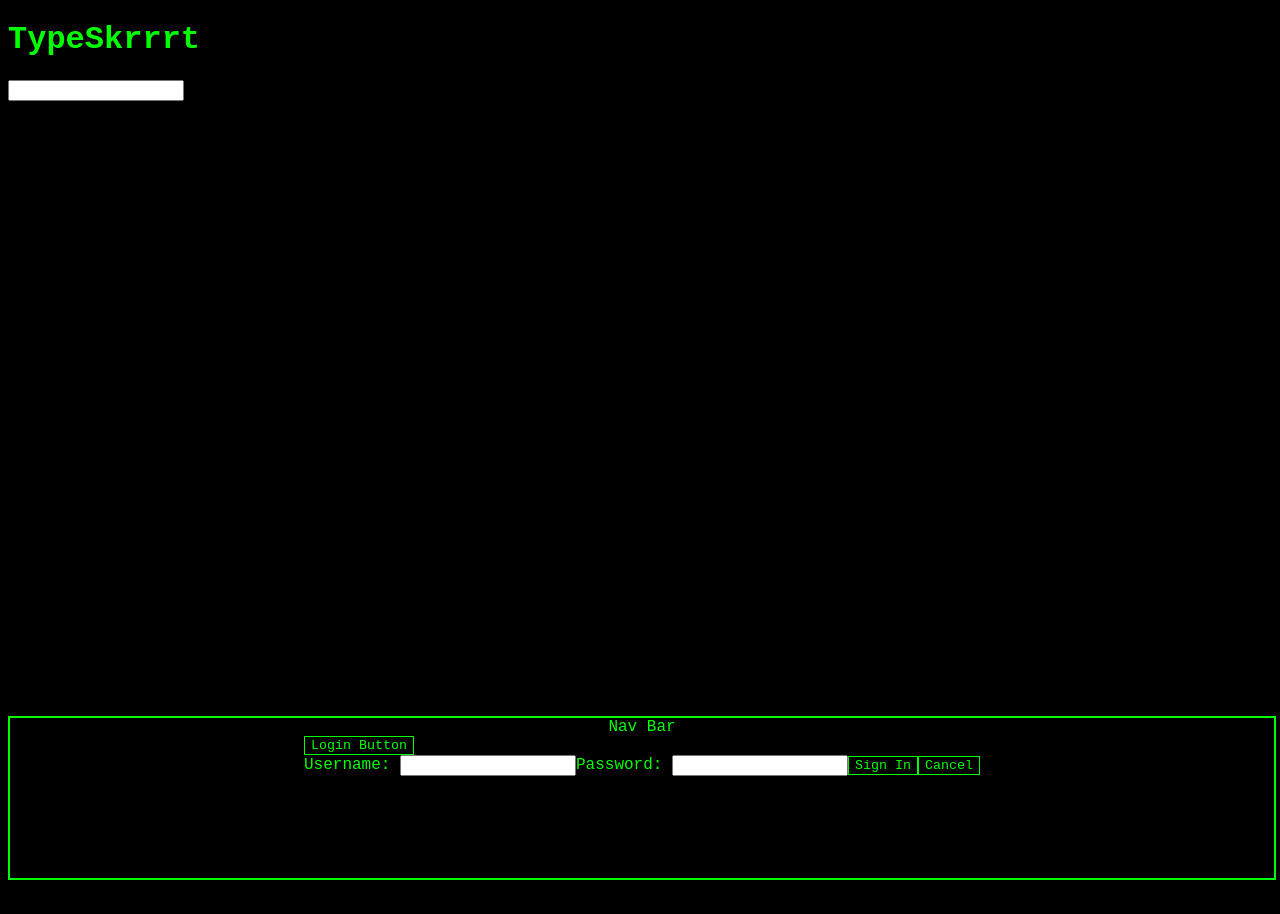
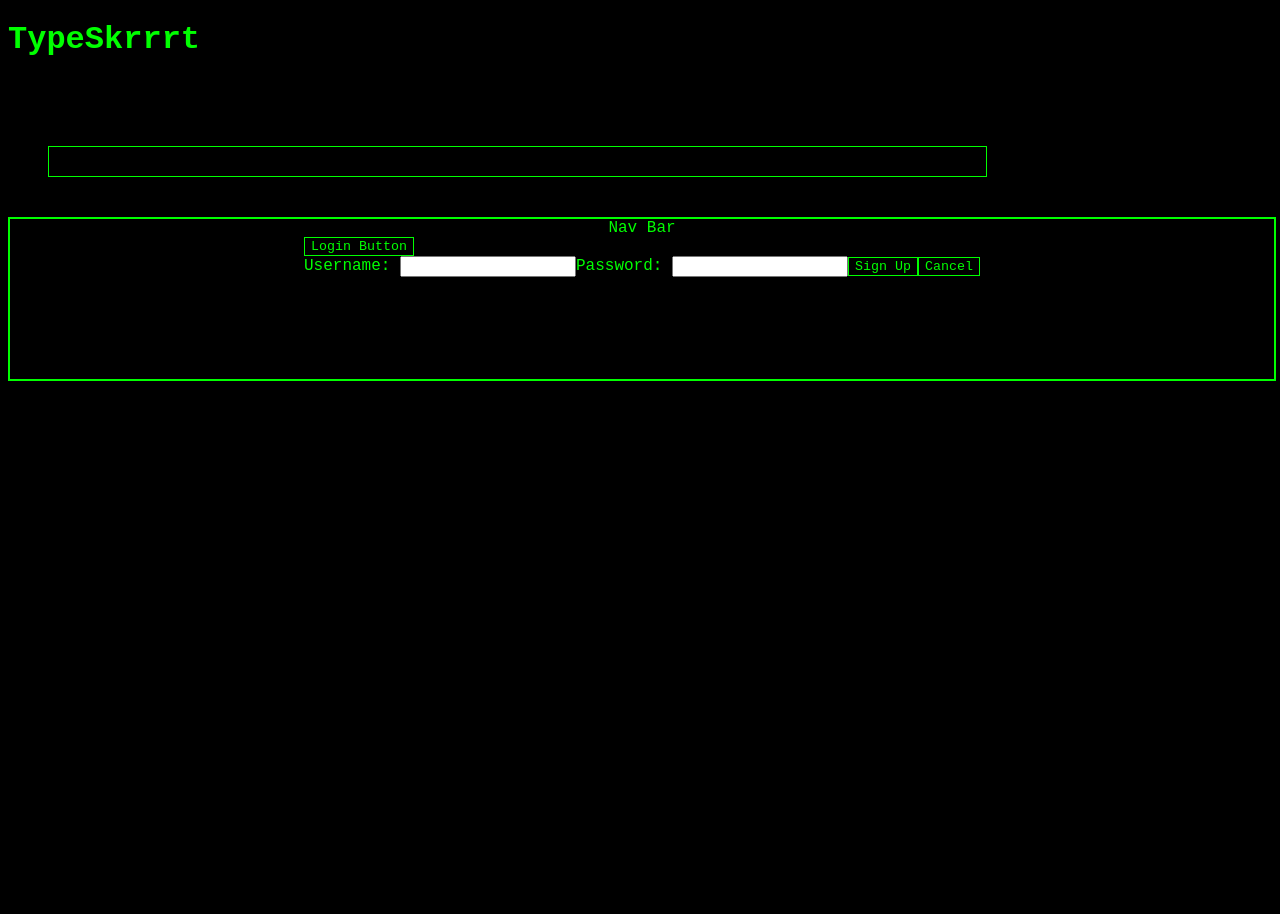
Before and after one commit to wunder-octopuss-photogenicus/scratch, a React app: page / in a window 1280 px wide. Both pictures are taken after a click on the button "Login Button". Before the commit the page ends 888 px from the top, so only its background shows below. Built offline with nearby package versions, Linux system fonts and the light colour scheme; no server answers; a web font is replaced by a local one.

Commit message:
still working on tracking the target string and calculating stats

```diff
--- a/client/components/Keyboard.jsx
+++ b/client/components/Keyboard.jsx
@@ -1,9 +1,40 @@
-import React from 'react';
+import React, { useEffect, useState } from 'react';
 
-const Keyboard = ({targetString}) => (
-  <div id="keyboard">
-    <input type="text" />
-  </div>
-)
+// look at the value of the input feild
+// check length - 1 of input feild against target string unless length is 0
+
+
+const buffer = [];
+
+const Keyboard = ({target, correctIndex, indexSetter}) => {
+  const [inputValue, setInputValue] = useState('');
+  // let timerStart
+
+
+  useEffect(() => {
+    if (inputValue.length !== 0) {
+      if (inputValue.length < correctIndex) indexSetter(inputValue.length);
+      if (target[correctIndex] === inputValue[correctIndex]) {
+        console.log("correct");
+        indexSetter(correctIndex+1);
+      } else console.log("wrong");
+    }
+  }, [inputValue])
+
+  return (
+    <div id="keyboard">
+      <input id='text-input'
+        type="text"
+        onKeyDown={(e) => {
+          console.log(e.key)
+          if (e.key !== 'Shift' || e.key !== 'Backspace') buffer.push(e.key)
+          //if (e.key === 8) buffer.pop();
+          console.log(buffer);
+          setInputValue(e.target.value)
+        }}
+      />
+    </div>
+  )
+}
 
 export default Keyboard;
--- a/client/components/LoginModal.jsx
+++ b/client/components/LoginModal.jsx
@@ -10,14 +10,14 @@ const handleClick = (e) => {
 
     const createUser = async () => {
       try {
-        const res = fetch('/signup', {
-          method: POST,
+        const res = await fetch('/api/signup', {
+          method: 'POST',
           body: JSON.stringify(user),
           headers: {
             'Content-Type': 'application/json'
           }
         })
-        const data = res.json();
+        const data = await res.json();
         console.log(data);
       } catch (err) {
         console.log(err)
@@ -38,7 +38,7 @@ const LoginModal = () => (
 
       <button id="sign-in-btn"
         onClick={(e) => {handleClick(e)}}>
-        Sign In
+        Sign Up
       </button>
       <button
         id="cancel-sign-in-btn"
--- a/client/containers/MainContainer.jsx
+++ b/client/containers/MainContainer.jsx
@@ -3,26 +3,52 @@ import TextDisplay from './TextDisplay.jsx';
 import Keyboard from '../components/Keyboard.jsx';
 
 const MainContainer = () => {
-  const [targetString, targetStringSetter] = useState('');
+  const [target, targetSetter] = useState('');
+  // targetString = array of string characters in html span elements
+  const [targetString, targetStringSetter] = useState([]);
+  const [lastCorrectInputIndex, indexSetter] = useState(0);
 
   useEffect(() => {
-    const fetchString = async () => {
-      try {
-        const res = await fetch('api/newgame');
-        const data = await res.json();
-        targetStringSetter(data);
-      } catch (err) {
-        console.log(err);
-      }
-    }
-    fetchString();
-  }, []);
+    fetchTargetString(targetSetter);
+  }, []); // TODO: track when they've typed successfully
+
+
+  useEffect(() => {
+    stringSpan(target, targetStringSetter);
+  }, [target])
+
   return (
   <section id="main-container">
     <TextDisplay targetString={targetString}/>
-    <Keyboard targetString={targetString}/>
+    <Keyboard
+      target={target}
+      correctIndex={lastCorrectInputIndex}
+      indexSetter={indexSetter}
+    />
   </section>
   )
 }
 
+
+function stringSpan (target, targetStringSetter) {
+  // create an array to store each character from the target string as an individual span element
+  let stringSpan = []
+  // separate each string character into its own span element, and store in stringSpan
+  target.split('').forEach((char, i)=> {
+    stringSpan.push(<span key={i}>{char}</span>);
+  });
+  // update the state for the targetString
+  targetStringSetter(stringSpan);
+}
+
+async function fetchTargetString(targetSetter) {
+  try {
+    const res = await fetch('api/newgame');
+    const data = await res.json();
+    targetSetter(data);
+  } catch (err) {
+    console.log(err);
+  }
+}
+
 export default MainContainer;
--- a/client/containers/TextDisplay.jsx
+++ b/client/containers/TextDisplay.jsx
@@ -1,6 +1,9 @@
 import React from 'react';
 
 import CharDisplay from '../components/CharDisplay.jsx'
+
+
+// track keydown events
 
 const TextDisplay = ({targetString}) => (
   <div id="text-display">
--- a/client/styles/styles.css
+++ b/client/styles/styles.css
@@ -12,6 +12,18 @@ body {
 #app {
   height: 100vh;
   position: relative;
+}
+
+#text-display {
+  margin: 3em 3em 0 3em;
+}
+
+#text-input {
+  border: #00ff00 solid 1px;
+  background-color: black;
+  height: 2em;
+  margin: 3em;
+  width: 70em;
 }
 
 button {
@@ -30,6 +42,6 @@ button {
   position: absolute;
   height: 10rem;
   width: 100%;
-  bottom: 0;
+  bottom: 1;
 
 }
```
